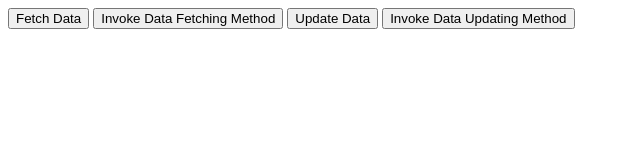
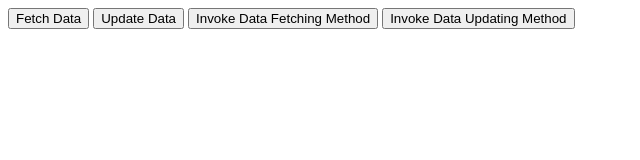
Before and after one commit to jrmykolyn/test.js.plugins.modules, a website: page public/index.html in a window 1280 px wide. Shown: the full height of the page, 0-640 px from the left. Drawn offline with Linux system fonts and the light colour scheme.

Commit message:
Replace vanilla HTML 'updateElem' with ComponentA

```diff
--- a/public/index.html
+++ b/public/index.html
@@ -9,8 +9,11 @@
       <component-a outbound-event="NAMESPACE:FETCH">
         <span slot="content">Fetch Data</span>
       </component-a>
+      <component-a outbound-event="NAMESPACE:UPDATE">
+        <span slot="content">Update Data</span>
+      </component-a>
+
       <button id="fetchDirect">Invoke Data Fetching Method</button>
-      <button id="update">Update Data</button>
       <button id="updateDirect">Invoke Data Updating Method</button>
     </div>
     <div>
@@ -29,7 +32,6 @@
     <script charset="utf-8">
       window.addEventListener('DOMContentLoaded', () => {
         const fetchDirectElem = document.getElementById('fetchDirect');
-        const updateElem = document.getElementById('update');
         const updateDirectElem = document.getElementById('updateDirect');
         const targetElem = document.getElementById('target');
 
@@ -42,10 +44,6 @@
             .catch((e) => {
               console.error(e);
             });
-        });
-
-        updateElem.addEventListener('click', () => {
-          window.dispatchEvent(new Event('NAMESPACE:UPDATE'));
         });
 
         updateDirectElem.addEventListener('click', () => {
```
